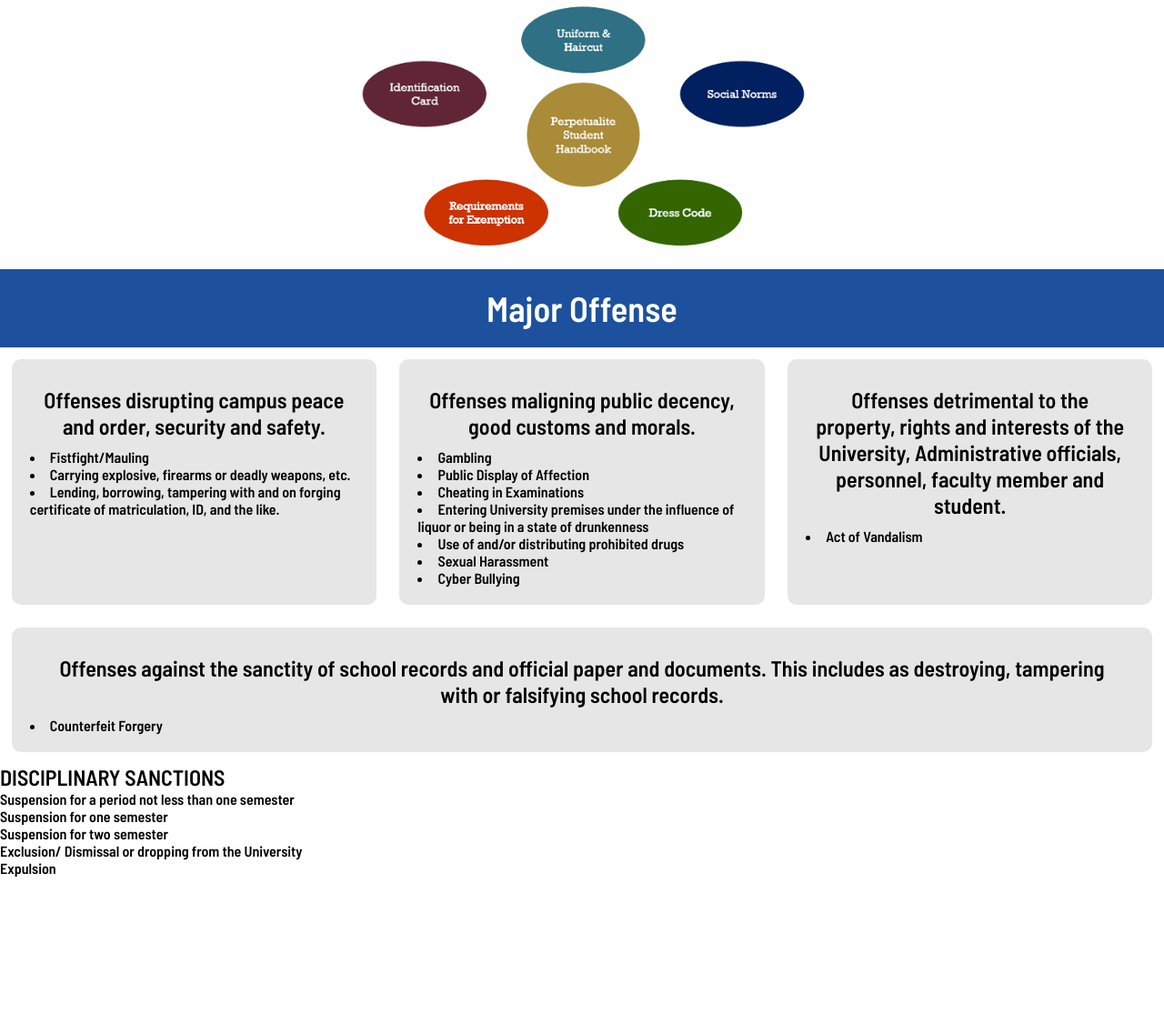
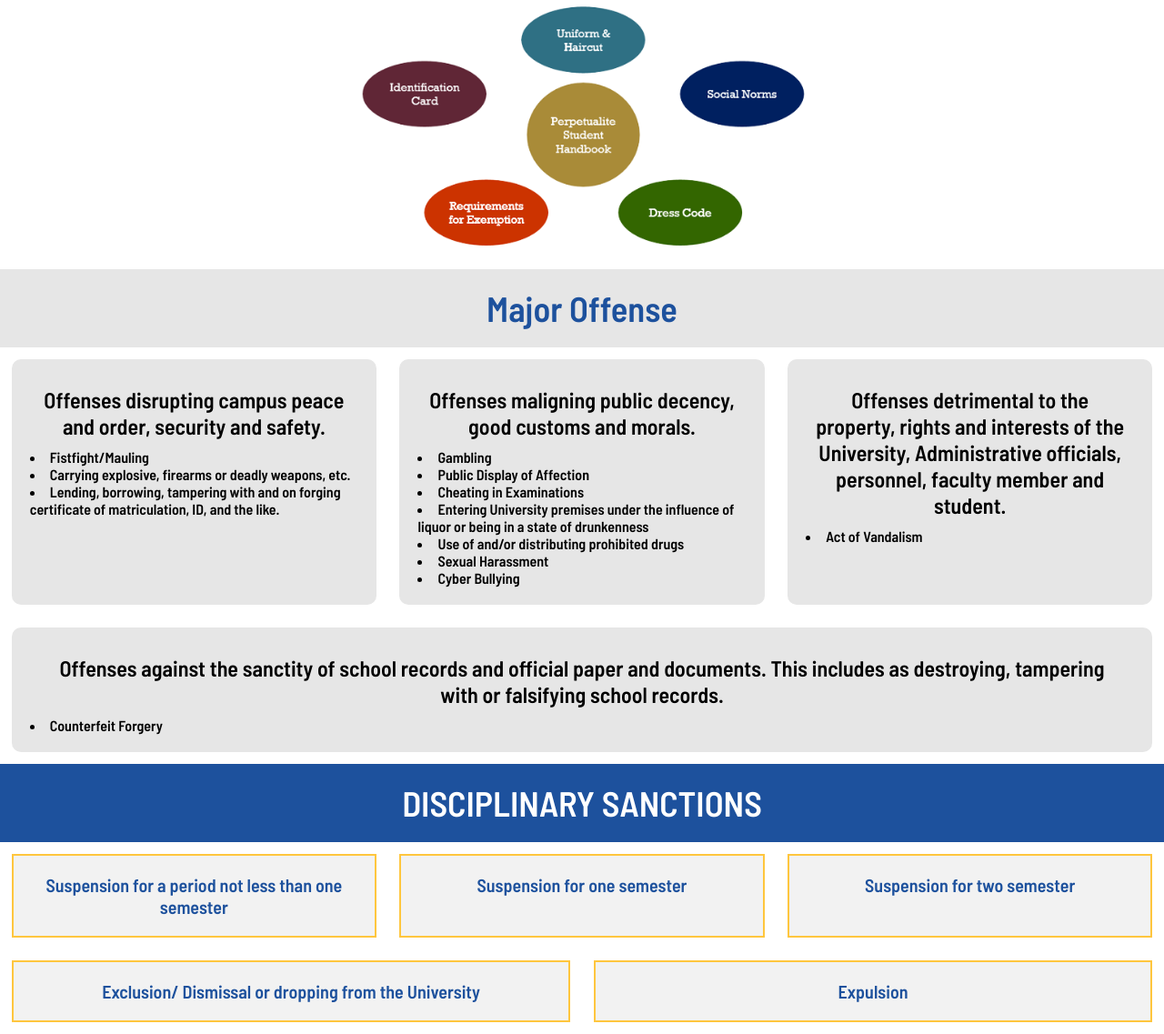
Before and after one commit to PerpetualWebAdmin/Perpetual, a PHP site: page /support-services/sps/sps.html in a window 1280 px wide. Shown: the part 1021-2158 px from the top of the page at 91% size. Before the commit the page ends 1985 px from the top, so only its background shows below. Run offline with PHP 8.4, Linux system fonts and the light colour scheme; some libraries are stand-ins or nearby versions.

Commit message:
Map, Index, Sps

```diff
--- a/about/map.html
+++ b/about/map.html
@@ -244,8 +244,9 @@
         <div class="modal-close" onclick="closeModal()">
             <span></span>
             <span></span>
+
         </div>
-
+        <div class="hidden-modal"></div>
         <div class="modal-zoom in">
         <span></span>
         <span></span>
@@ -254,6 +255,7 @@
         <span></span>
         </div>
         <img src="Map/UPHSLMAP.jpg" alt="uphsl map">
+
     </div>
 
     <!-- Start of Footer -->
--- a/index.html
+++ b/index.html
@@ -210,6 +210,7 @@
             <div class="abtsub">
               <ul>
                 <li><a href="#" class="nav-link">About Us</a></li>
+                <li><a href="#" class="nav-link">Contact Us</a></li>
                 <li>
                   <a
                     href="/about/environmental-policy/environmental-policy.html"
@@ -224,7 +225,7 @@
                 </li>
                 <li><a href="#" class="nav-link">Our Philosophy</a></li>
                 <li><a href="#" class="nav-link">Quality Policy</a></li>
-                <li><a href="#" class="nav-link">Contact Us</a></li>
+
                 <li><a href="about/map.html" class="nav-link">Map</a></li>
               </ul>
             </div>
--- a/styles/main.css
+++ b/styles/main.css
@@ -342,7 +342,7 @@ input[type="checkbox"]:checked ~ .arrow{
 .camp-grid{
     display: grid;
     grid-template-columns: repeat(auto-fit, minmax(370px, 1fr));
-    gap: 50px 1.5rem;
+    gap: 40px 1.5rem;
     vertical-align: middle;
     padding-bottom: 1rem;
 
@@ -547,6 +547,7 @@ input[type="checkbox"]:checked ~ .arrow{
     .fa-facebook{
         padding-left: 1.5rem;
     }
+
 }
 
 @media(max-width: 1365px){
--- a/styles/sps.css
+++ b/styles/sps.css
@@ -159,27 +159,61 @@ img{
     width: 100%;
     display: flex;
     justify-content: center;
+   background-color: #e6e6e6;
+    font-size: 3vw;
+    color:  rgba(29, 81, 157, 1);
+    padding: 20px;
+}
+.cards-containers{
+    width: 450px;
+    background-color: #e6e6e6;
+    padding: 20px;
+    border-radius: 10px;
+}
+
+
+.headers > h2{
+    text-align: center;
+    padding: 10px;
+}
+/*Disciplinary Sanction*/
+.discp-actions{
+    width: 100%;
+    display: flex;
+    justify-content: space-evenly;
+    flex-direction: row;
+    align-items: stretch;
+    flex-wrap: wrap;
+}
+.discp-actions > div{
+    flex: 1 1 0;
+    min-width: 300px;
+    margin: 1vw;
+}
+.discp-actions > h1{
+    width: 100%;
+    display: flex;
+    justify-content: center;
     background-color: rgba(29, 81, 157, 1);
     font-size: 3vw;
     color: white;
     padding: 20px;
 }
-.cards-containers{
-
-    width: 400px;
-    background-color: #e6e6e6;
+.text-container{
+    width: 450px;
+    background-color: rgba(242, 242, 242, 1);
+    color:  rgba(29, 81, 157, 1);
+    border: 2px solid #ffc63e;
+}
+.text-container > p{
+    font-size: 20px;
     padding: 20px;
-    border-radius: 10px;
-}
-.cards-containers{
-
+    text-align: center;
 }
 
-.headers > h2{
-    text-align: center;
-    padding: 10px;
+.containers-img > img{
+    width: 300px;
 }
-
 @media (max-width: 720px){
     .img-container > img{
         width: 450px;
--- a/support-services/college-library/college-library.html
+++ b/support-services/college-library/college-library.html
@@ -243,7 +243,7 @@
       <div class="mini-nav">
         <ul>
           <li><a href="#mission-vision">Mission And Vision</a></li>
-          <li><a href="#ccs-programs">News &amp; news-updates</a></li>
+          <li><a href="#ccs-programs">News &amp; Updates</a></li>
           <li><a href="#ccs-bsit">New Acquisition</a></li>
           <li><a href="#ccs-bscs">Online Services</a></li>
           <li><a href="#all-supports">Quality Objectives</a></li>
```
Also changed, not shown: script/about-map.js (+7 -0 lines), styles/map.css (+7 -0 lines), support-services/sps/discipline.png (added).
